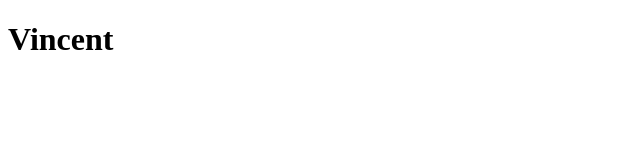
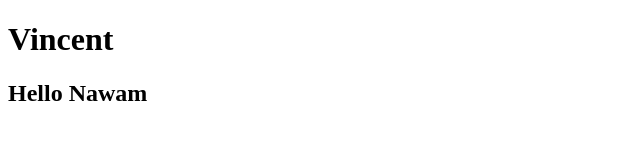
Before and after one commit to psychoactive-studios/nawam, a plain HTML site: page index.html in a window 1280 px wide. Shown: the whole page, without its empty margins (0-640 px from the left). Drawn offline with Linux system fonts and the light colour scheme.

Commit message:
I did some work for index.html

```diff
--- a/index.html
+++ b/index.html
@@ -8,5 +8,6 @@
 </head>
 <body>
     <h1>Vincent</h1>
+    <h2>Hello Nawam</h2>
 </body>
 </html>
```
